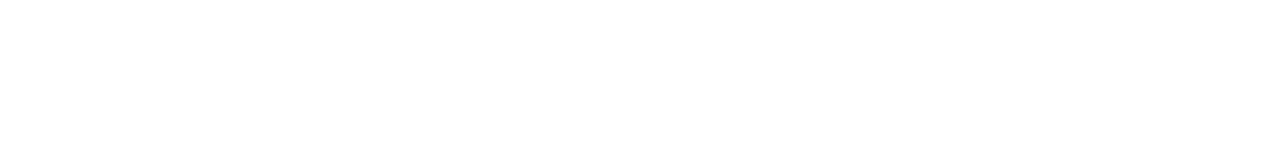
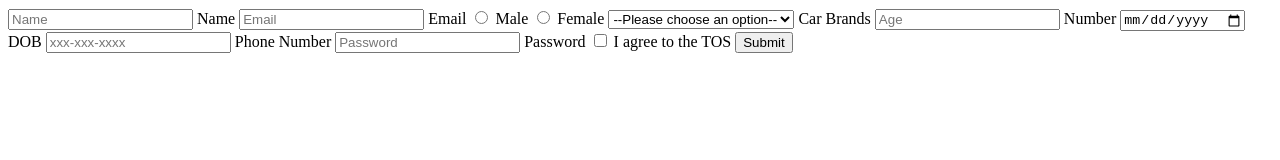
Before and after one commit to acciojob/signup-form-car-ahad1512, a website: page main.html in a window 1280 px wide. Drawn offline with Linux system fonts and the light colour scheme.

Commit message:
created a submission

```diff
--- a/main.html
+++ b/main.html
@@ -8,6 +8,37 @@
 
 <body>
 	<!-- the entire body must be written by student -->
+	<form action="abc.com/abcd" method="post">
+		<input id="name" type="text" required placeholder="Name">
+		<label for="name">Name</label>
+		<input id="email" type="email" required placeholder="Email">
+		<label for="email">Email</label>
+		<input id="gender_m" type="radio" required name="gender">
+		<label for="gender_m">Male</label>
+		<input id="gender_f" type="radio" required name="gender">
+		<label for="gender_f">Female</label>
+		<select id="cars" aria-required>
+			<option>--Please choose an option--</option>
+			<option>BMW</option>
+			<option>Mercedes</option>
+			<option>Lexus</option>
+			<option>Kia</option>
+			<option>Audi</option>
+		</select>
+		<label for="cars">Car Brands</label>
+		<input id="age" type="number" required placeholder="Age">
+		<label for="age">Number</label>
+		<input id="dob" type="date" required>
+		<label for="dob">DOB</label>
+		<input id="tel" type="tel" placeholder="xxx-xxx-xxxx">
+		<label for"tel">Phone Number</label>
+		<input id="password" type="password" required placeholder="Password">
+		<label for"password">Password</label>
+		<input id="tos" type="checkbox" required>
+		<label for="tos">I agree to the TOS</label>
+		<input type = "submit">
+
+	</form>
     <script type="text/javascript" src="./script.js">
 </script>
 
```
